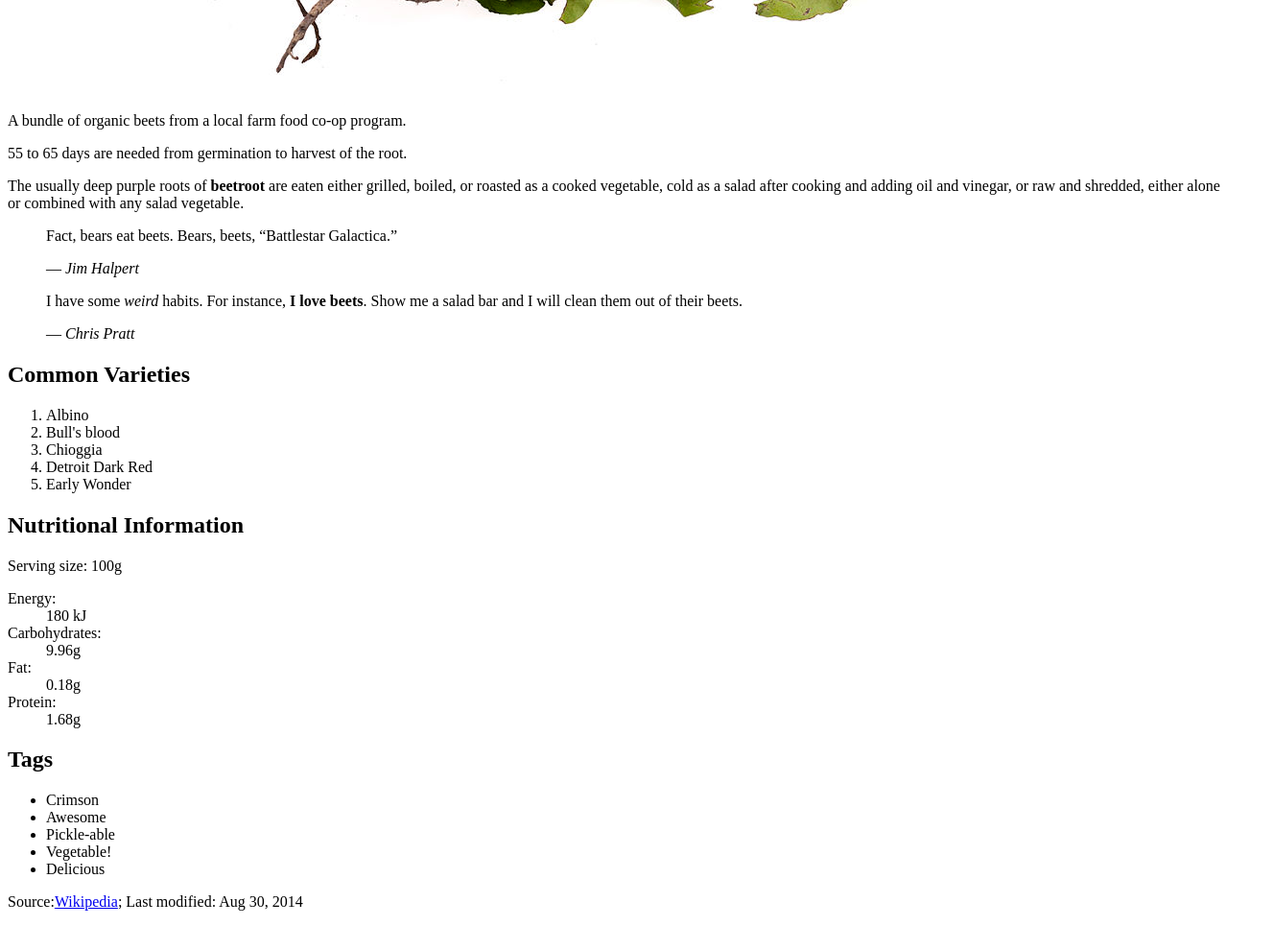
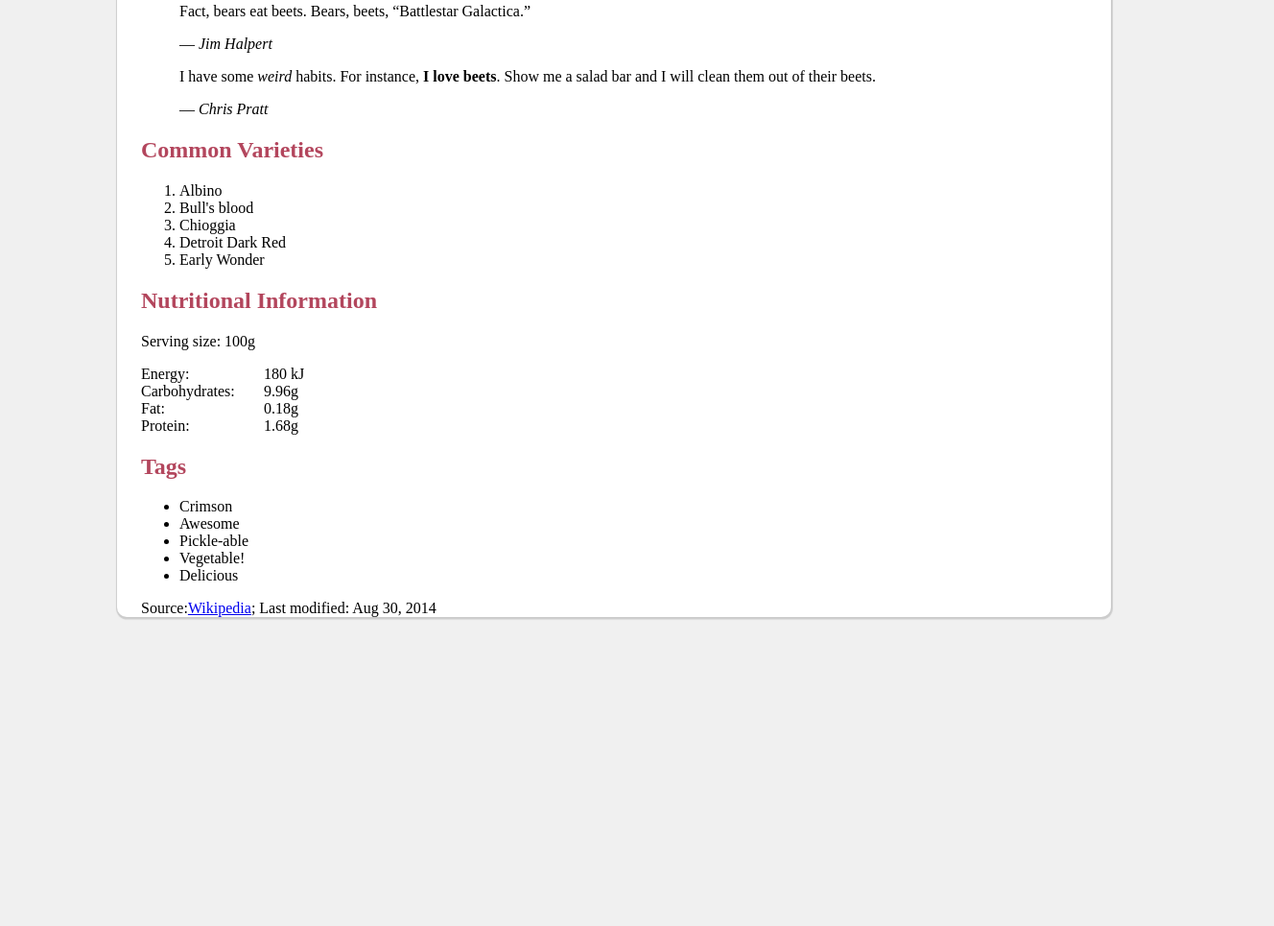
Before and after one commit to boot0076/dsn1678-exercise-0, a plain HTML site: page index.html in a window 1280 px wide. Shown: the part 841-1806 px from the top of the page at 96% size, 1328 px wide, since content can reach past the window. After the commit the page ends 1500 px from the top, so only its background shows below. Drawn offline with Linux system fonts and the light colour scheme.

Commit message:
Styling the html to look like the example

```diff
--- a/css/beets.css
+++ b/css/beets.css
@@ -0,0 +1,45 @@
+h1{
+	color: #B3465D;
+}
+
+h2{
+	color: #B3465D;
+}
+
+img{
+	width: 100%;
+}
+
+html{
+	background-color: #F0F0F0;
+}
+
+.main{
+	width: 80%;
+	margin-left: 9%;
+	margin-right: 10%;
+	padding-left: 2%;
+	background-color: #FFF;
+	border-radius: 10px;
+	box-shadow: .5px 1px 1px 1.5px #ccc;
+}
+
+dl{
+	/*
+	Overflow hidden is a clearfix
+	It reminds the <dl> to wrap around its floated children
+	*/
+	overflow:hidden;
+}
+
+dt{
+	float: left;
+	clear: left;
+	width: 8em;
+}
+
+dd{
+	float: left;
+	margin: 0;
+	padding: 0;
+}
--- a/index.html
+++ b/index.html
@@ -2,10 +2,12 @@
 <html lang="en-ca">
 <head>
 	<meta charset="utf-8">
-	<title></title>
+	<title>About Beets</title>
+	<link href="css/beets.css" rel="stylesheet">
 </head>
 <body>
 
+<main class="main">
 	<h1>Beetroot <i>(Beta vulgaris)</i></h1>
 		<figure>
 			<img src="images/beet-photo.jpg" alt="">
@@ -48,7 +50,7 @@
 			<p>Serving size: <data value="100">100g</data></p>
 
 			<dl>
-				<dt>Energy:<dt>
+				<dt>Energy:</dt>
 				<dd>
 					<data value="180">180 kJ</data>
 				</dd>
@@ -77,6 +79,7 @@
 			</ul>
 
 		<p>Source:<a href="http://en.wikipedia.org/wiki/Beetroot#mediaviewer/File:Beets-Bundle.jpg">Wikipedia</a>; Last modified: Aug 30, 2014</p>
+</main>
 
 </body>
 </html>
```
